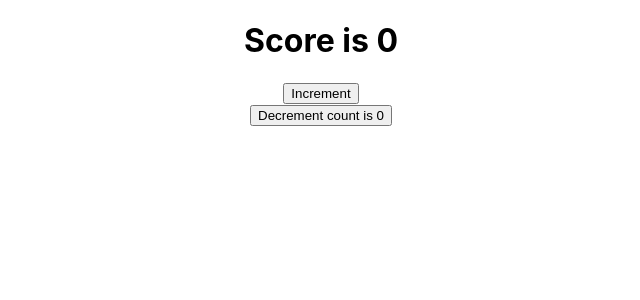
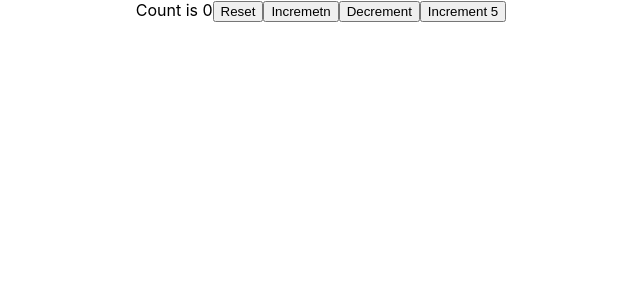
Before and after one commit to KalyanPaladugu/React_Hooks, a React (Create React App) app: page / in a window 1280 px wide. Shown: the top 300 px of the page, without its empty margins (319-959 px from the left). Built offline with nearby package versions, Linux system fonts and the light colour scheme.

Commit message:
useState with previous state

```diff
--- a/src/App.js
+++ b/src/App.js
@@ -1,13 +1,13 @@
-import ClassCounter from './components/ClassCounter';
-import HooksCounter from './components/HooksCounter';
+
+import HooksCounterTwo from './components/HooksCounterTwo';
 import './App.css';
 
 function App() {
   return (
     <div className="App">
         {/* <h1>welcome to React Hooks</h1> */}
-        <ClassCounter />
-        <HooksCounter />
+
+        <HooksCounterTwo />
     </div>
   );
 }
--- /dev/null
+++ b/src/components/HooksCounterTwo.js
@@ -0,0 +1,24 @@
+import React,{useState} from 'react'
+
+export default function HooksCounterTwo() {
+    const initialCount=0
+    const[count,setCount]=useState(initialCount)
+
+   const incrementFive=()=>{
+                for (let i=0;i<5;i++){
+                    // setCount(count+1)
+                    setCount(demo=>demo+1)
+    }
+}
+
+    return (
+
+        <div>
+            Count is {count}
+            <button onClick={()=>{setCount(initialCount)}}>Reset</button>
+            <button onClick={()=>{setCount(d=>d+1)}}>Incremetn</button>
+            <button onClick={()=>{setCount(de=>de-1)}}>Decrement</button>
+            <button onClick={incrementFive}>Increment 5</button>
+        </div>
+    )
+}
```
Also changed, not shown: 1 other file (tests, documents, lock files or other folders).
